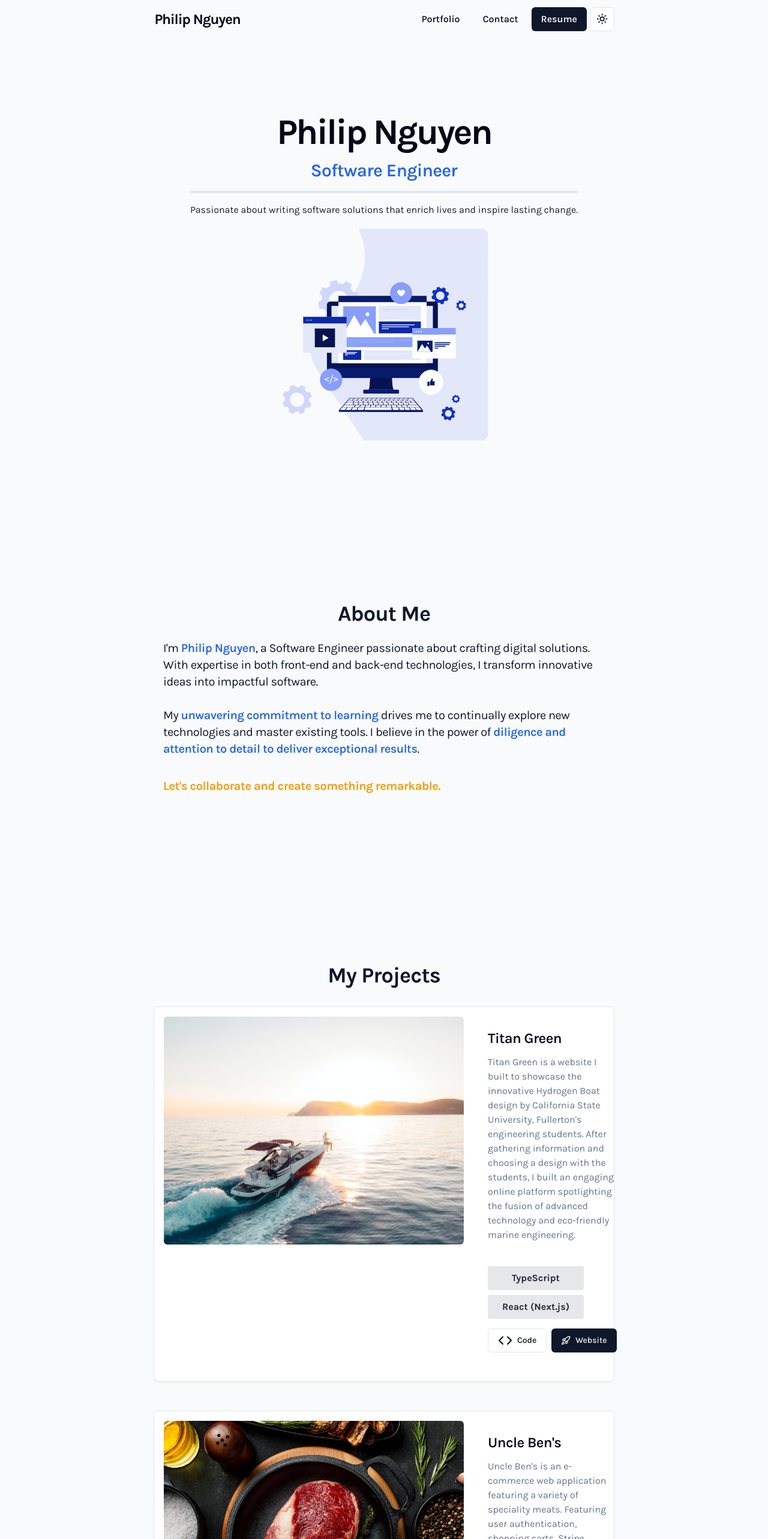
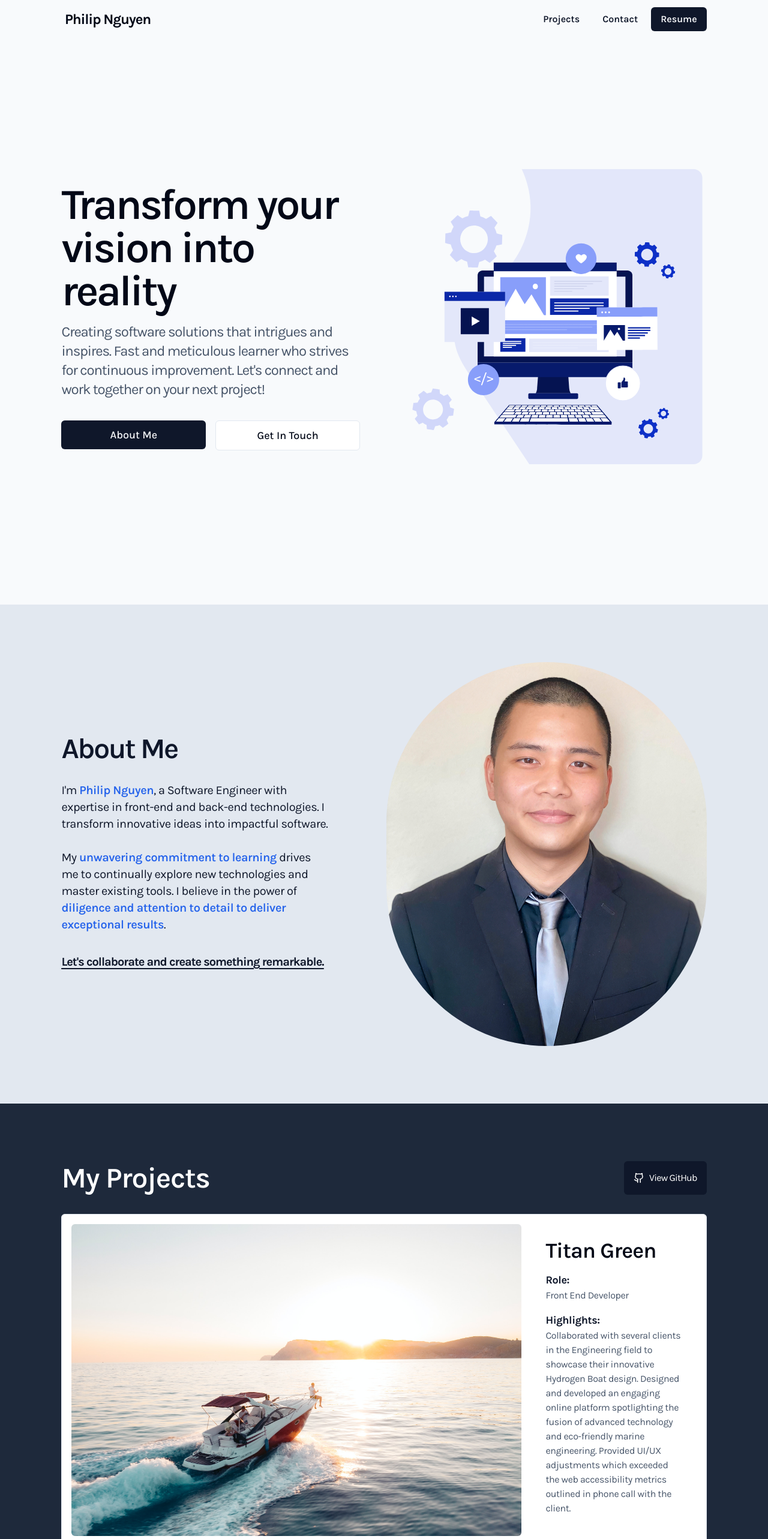
Before and after one commit to pn-code/personal-portfolio-nextjs, a Next.js app: page / in a window 1280 px wide. Shown: the top 2566 px of the page at 60% size. Built offline with nearby package versions, Linux system fonts and the light colour scheme.

Commit message:
Minor portfolio layout overhaul

```diff
--- a/app/layout.tsx
+++ b/app/layout.tsx
@@ -1,22 +1,22 @@
 import "./globals.css";
 import type { Metadata } from "next";
 import { Karla } from "next/font/google";
-import { ThemeProvider } from "@/components/ThemeProvider";
 
 const karla = Karla({ subsets: ["latin"] });
 
 export const metadata: Metadata = {
     title: "Philip Nguyen",
-  description: "This is the personal portfolio of Philip Nguyen, a Software Engineer who specializes web development within the JavaScript/TypeScript environment.",
+    description:
+        "This is the personal portfolio of Philip Nguyen, a Software Engineer who specializes web development within the JavaScript/TypeScript environment.",
     openGraph: {
         images: [
             {
                 url: "https://github.com/pn-code/personal-portfolio-nextjs/blob/main/public/og.png",
                 width: 800,
                 height: 600,
-      }
-    ]
-  }
+            },
+        ],
+    },
 };
 
 export default function RootLayout({
@@ -26,15 +26,7 @@ export default function RootLayout({
 }) {
     return (
         <html lang="en">
-      <body className={karla.className}>
-        <ThemeProvider
-          attribute="class"
-          defaultTheme="light"
-          enableSystem={false}
-        >
-          {children}
-        </ThemeProvider>
-      </body>
+            <body className={karla.className}>{children}</body>
         </html>
     );
 }
--- a/app/page.tsx
+++ b/app/page.tsx
@@ -3,14 +3,16 @@ import About from "../components/portfolio/About";
 import Projects from "../components/portfolio/Projects";
 import Footer from "../components/portfolio/Footer";
 import Navbar from "@/components/portfolio/Navbar";
+import Contact from "@/components/portfolio/Contact";
 
 export default function Home() {
     return (
-    <main className="w-full bg-slate-50 dark:bg-slate-900">
+        <main className="w-full bg-slate-50">
             <Navbar />
             <Main />
             <About />
             <Projects />
+            <Contact />
             <Footer />
         </main>
     );
--- a/components/ModeToggle.tsx
+++ /dev/null
@@ -1,26 +0,0 @@
-"use client";
-
-import * as React from "react";
-import { Moon, Sun } from "lucide-react";
-import { useTheme } from "next-themes";
-import { Button } from "@/components/ui/button";
-
-export function ModeToggle() {
-  const { theme, setTheme } = useTheme();
-
-  function handleThemeToggle(currentTheme: string | undefined) {
-    return currentTheme === "dark" ? setTheme("light") : setTheme("dark");
-  }
-
-  return (
-    <Button
-      onClick={() => handleThemeToggle(theme)}
-      variant="outline"
-      size="icon"
-    >
-      <Sun className="h-[1.2rem] w-[1.2rem] rotate-0 scale-100 transition-all dark:-rotate-90 dark:scale-0" />
-      <Moon className="absolute h-[1.2rem] w-[1.2rem] rotate-90 scale-0 transition-all dark:rotate-0 dark:scale-100" />
-      <span className="sr-only">Toggle theme</span>
-    </Button>
-  );
-}
--- a/components/ThemeProvider.tsx
+++ /dev/null
@@ -1,9 +0,0 @@
-"use client";
-
-import * as React from "react";
-import { ThemeProvider as NextThemesProvider } from "next-themes";
-import { type ThemeProviderProps } from "next-themes/dist/types";
-
-export function ThemeProvider({ children, ...props }: ThemeProviderProps) {
-  return <NextThemesProvider {...props}>{children}</NextThemesProvider>;
-}
--- a/components/animations/WebAnimation.jsx
+++ b/components/animations/WebAnimation.jsx
@@ -5,7 +5,7 @@ import webAnimation from "./web.json";
 
 export default function WebAnimation() {
     const style = {
-        height: 360,
+        height: 800,
     };
 
     return <Lottie style={style} animationData={webAnimation} speed={0.1} />;
--- a/components/portfolio/About.tsx
+++ b/components/portfolio/About.tsx
@@ -1,43 +1,60 @@
+import Image from "next/image";
 import { Button } from "../ui/button";
+import ProfileImg from "@/public/assets/profile.png";
 
 const About = () => {
     return (
-    <div id="about" className="w-full h-[calc(100vh-130px)] sm:px-[20%] px-4 mt-8">
-      <div className="max-w-[1240px] w-full h-full mx-auto flex">
+        <div
+            id="about"
+            className="w-full md:px-[8%] px-1.5 py-12 md:py-24 bg-slate-200"
+        >
+            <div className="w-full h-full mx-auto flex flex-col md:flex-row gap-4 md:gap-24">
                 <div className="w-full flex flex-col gap-2 sm:gap-4 justify-center">
-          <h1 className="text-4xl text-primary font-bold text-center tracking-tight mb-2">
+                    <h1 className="md:text-5xl text-4xl text-primary font-semibold tracking-tighter mb-4 text-center md:text-left">
                         About Me
                     </h1>
 
-          <p className="text-lg md:text-xl text-primary text-left rounded-md px-4 tracking-tight">
+                    <p className="text-lg md:text-xl text-primary text-left rounded-md tracking-tight max-w-[800px]">
                         I&apos;m{" "}
-            <span className="font-semibold text-blue-600 dark:text-blue-400">
+                        <span className="font-semibold text-blue-600">
                             Philip Nguyen
                         </span>
-            , a Software Engineer passionate about crafting digital solutions.
-            With expertise in both front-end and back-end technologies, I
-            transform innovative ideas into impactful software.
+                        , a Software Engineer with expertise in front-end and
+                        back-end technologies. I transform innovative ideas into
+                        impactful software.
                         <br />
                         <br />
                         My{" "}
-            <span className="text-blue-600 dark:text-blue-400 font-semibold">
+                        <span className="text-blue-600 font-semibold">
                             unwavering commitment to learning
                         </span>{" "}
-            drives me to continually explore new technologies and master
-            existing tools. I believe in the power of{" "}
-            <span className="text-blue-600 dark:text-blue-400 font-semibold">
-              diligence and attention to detail to deliver exceptional results
+                        drives me to continually explore new technologies and
+                        master existing tools. I believe in the power of{" "}
+                        <span className="text-blue-600 font-semibold">
+                            diligence and attention to detail to deliver
+                            exceptional results
                         </span>
                         .
                         <br />
                         <br />
-            <Button className="text-amber-500 dark:text-amber-400 font-bold text-lg md:text-xl justify-start text-left p-0" variant="link">
+
+                        <Button
+                            className="tracking-tighter font-bold text-lg md:text-xl justify-start text-left p-0 underline hover:text-blue-600 duration-200"
+                            variant="link"
+                        >
                             <a href="#footer">
-                Let&apos;s collaborate and create something remarkable.
+                                Let&apos;s collaborate and create something
+                                remarkable.
                             </a>
                         </Button>
                     </p>
                 </div>
+                <Image
+                    className="rounded-full"
+                    src={ProfileImg}
+                    alt="Philip's portrait image"
+                    width={600}
+                />
             </div>
         </div>
     );
--- /dev/null
+++ b/components/portfolio/Contact.tsx
@@ -0,0 +1,57 @@
+import React from "react";
+import { Button } from "../ui/button";
+import { BookDownIcon, Github, Linkedin, LucideFile, Mail } from "lucide-react";
+import Image from "next/image";
+import WorkImg from "@/public/assets/work.jpg";
+
+export default function Contact() {
+    return (
+        <div
+            id="contact"
+            className="w-full md:px-[8%] px-1.5 py-12 bg-slate-900 text-white"
+        >
+            <div className="w-full h-full mx-auto flex flex-col md:flex-row gap-4 md:gap-24">
+                <div className="w-full flex flex-col gap-2 sm:gap-4 justify-center flex-1">
+                    <h1 className="md:text-5xl text-4xl font-semibold tracking-tighter mb-2 text-center md:text-left">
+                        Contact Me
+                    </h1>
+
+                    <p className="text-lg tracking-tight my-4 text-slate-300">
+                        Ready to work with me? Let&apos;s chat about your next
+                        project.
+                    </p>
+
+                    <div className="flex flex-col md:flex-row gap-4">
+                        <a
+                            className="w-full"
+                            href="mailto:philipnguyen953@gmail.com"
+                            target="_blank"
+                            rel="noreferrer"
+                        >
+                            <Button className="bg-slate-600 flex gap-2 text-lg p-6 hover:bg-slate-700 w-full">
+                                <Mail size={24} /> Send me an email
+                            </Button>
+                        </a>
+                        <a
+                            className="w-full"
+                            href="/assets/resume.pdf"
+                            target="_blank"
+                            rel="noreferrer"
+                        >
+                            <Button className="bg-slate-800 flex gap-2 text-lg p-6 hover:bg-slate-700 w-full">
+                                <LucideFile /> View Resume
+                            </Button>
+                        </a>
+                    </div>
+                </div>
+
+                <Image
+                    src={WorkImg}
+                    alt="Work with me"
+                    className="md:rounded-md flex-1"
+                    width={700}
+                />
+            </div>
+        </div>
+    );
+}
--- a/components/portfolio/Main.tsx
+++ b/components/portfolio/Main.tsx
@@ -1,23 +1,44 @@
 import WebAnimation from "../animations/WebAnimation";
+import { Button } from "../ui/button";
 
 const Main = () => {
     return (
         <div
             id="#"
-            className="px-4 w-full min-h-[100vh] h-full text-center flex items-center justify-center pt-32 animate-fadeIn"
+            className="px-1.5 text-center md:text-left w-full min-h-[100vh] h-full flex flex-col md:flex-row items-center md:gap-20 py-20 md:pt-32 animate-fadeIn md:px-[8%]"
         >
-            <div className="flex flex-col gap-2 sm:gap-4">
-                <h1 className="text-5xl sm:text-6xl font-bold tracking-tighter">
-                    Philip Nguyen
+            <div className="flex flex-col justify-center items-center gap-2 sm:gap-4 flex-1">
+                <h1 className="text-4xl md:text-7xl font-semibold tracking-tighter">
+                    Transform your vision into reality
                 </h1>
-                <h2 className="text-3xl tracking-tight text-blue-600 dark:text-blue-400 font-semibold">
-                    Software Engineer
+                <h2 className="text-lg md:text-2xl tracking-tighter text-slate-600">
+                    Creating software solutions that intrigues and inspires.
+                    Fast and meticulous learner who strives for continuous
+                    improvement. Let&apos;s connect and work together on your
+                    next project!
                 </h2>
                 <span className="border-b-primaryBtn border-b-2 sm:border-b-4"></span>
-                <p className="opacity-90 text-center">
-                    Passionate about writing software solutions that enrich
-                    lives and inspire lasting change.
-                </p>
+                <div className="flex gap-4 w-full">
+                    <a className="w-full" href="#about">
+                        <Button className="text-lg py-6 md:p-6 w-full">
+                            About Me
+                        </Button>
+                    </a>
+                    <a
+                        className="w-full"
+                        href="#contact"
+                    >
+                        <Button
+                            className="text-lg py-6 md:p-6 w-full"
+                            variant="outline"
+                        >
+                            Get In Touch
+                        </Button>
+                    </a>
+                </div>
+            </div>
+
+            <div className="flex-1 hidden md:flex">
                 <WebAnimation />
             </div>
         </div>
--- a/components/portfolio/Navbar.tsx
+++ b/components/portfolio/Navbar.tsx
@@ -1,10 +1,9 @@
 import Link from "next/link";
-import { ModeToggle } from "@/components/ModeToggle";
 import { Button } from "@/components/ui/button";
 
 const Navbar = () => {
     return (
-    <nav className="fixed bg-slate-50 dark:bg-slate-900 w-full flex justify-between items-center md:px-[20%] py-2 md:h-16 z-[100]">
+        <nav className="fixed bg-slate-50 dark:bg-slate-900 w-full flex justify-between items-center md:px-[8%] py-2 md:h-16 z-[100]">
             <a
                 className="md:w-[180px] hidden md:flex justify-center items-center rounded-md w-full p-0 text-2xl font-bold tracking-tighter hover:bg-slate-200 dark:hover:bg-slate-800 ease-linear duration-100"
                 href="/"
@@ -14,26 +13,35 @@ const Navbar = () => {
 
             <ul className="w-full flex justify-between md:justify-end gap-1.5 px-2 md:px-0">
                 <li className="font-semibold">
-          <a href="#">
-            <Button className="text-[16px] font-semibold" variant="link">
-              Portfolio
+                    <a href="#projects">
+                        <Button
+                            className="text-[16px] font-semibold"
+                            variant="link"
+                        >
+                            Projects
                         </Button>
                     </a>
                 </li>
                 <li className="font-semibold">
                     <Link href="#footer">
-            <Button className="text-[16px] font-semibold" variant="link">
+                        <Button
+                            className="text-[16px] font-semibold"
+                            variant="link"
+                        >
                             Contact
                         </Button>
                     </Link>
                 </li>
                 <li className="font-semibold">
-          <a href="/assets/resume.pdf" target="_blank" rel="noreferrer">
-            <Button className="text-[16px] font-semibold">Resume</Button>
+                    <a
+                        href="/assets/resume.pdf"
+                        target="_blank"
+                        rel="noreferrer"
+                    >
+                        <Button className="text-[16px] font-semibold">
+                            Resume
+                        </Button>
                     </a>
-        </li>
-        <li>
-          <ModeToggle />
                 </li>
             </ul>
         </nav>
--- a/components/portfolio/ProjectCard.tsx
+++ b/components/portfolio/ProjectCard.tsx
@@ -4,11 +4,9 @@ import {
     Card,
     CardContent,
     CardDescription,
-    CardFooter,
     CardHeader,
     CardTitle,
 } from "../ui/card";
-import SkillCard from "./SkillCard";
 
 import { Code, Rocket } from "lucide-react";
 import SkillList from "./SkillList";
@@ -20,6 +18,7 @@ interface ProjectCardProps {
     description: string;
     skills: string[];
     imageSrc: string;
+    role: string;
 }
 
 export default function ProjectCard({
@@ -29,13 +28,14 @@ export default function ProjectCard({
     description,
     skills,
     imageSrc,
+    role,
 }: ProjectCardProps) {
     return (
-        <Card className="dark:bg-black/25 xl:flex lg:p-4 lg:gap-4 w-full h-full">
+        <Card className="dark:bg-black/25 xl:flex lg:p-4 lg:gap-4 w-full h-full rounded-none md:rounded-md">
             {/* Image Container */}
-            <div className="relative w-full lg:min-w-[500px] h-[380px]">
+            <div className="relative w-full lg:min-w-[750px] h-[300px] md:h-[520px]">
                 <Image
-                    className="object-cover rounded-md"
+                    className="object-cover md:rounded-md"
                     src={imageSrc}
                     alt={title}
                     fill
@@ -44,8 +44,22 @@ export default function ProjectCard({
 
             <div className="flex flex-col gap-4">
                 <CardHeader className="space-y-4">
-                    <CardTitle>{title}</CardTitle>
-                    <CardDescription className="text-[16px]">{description}</CardDescription>
+                    <CardTitle className="text-3xl md:text-4xl">
+                        {title}
+                    </CardTitle>
+                    <div className="tracking-tight">
+                        <h3 className="text-[18px] font-bold text-primary">
+                            Role:
+                        </h3>
+                        <p className="text-slate-600 font-[16px]">{role}</p>
+                    </div>
+
+                    <CardDescription className="text-[16px] tracking-tight">
+                        <h3 className="text-[18px] font-bold text-primary">
+                            Highlights:
+                        </h3>
+                        <p className="text-slate-600 font-[16px]">{description}</p>
+                    </CardDescription>
                 </CardHeader>
 
                 <CardContent className="w-full h-full flex flex-col xl:flex-row justify-between items-center gap-4">
--- a/components/portfolio/Projects.tsx
+++ b/components/portfolio/Projects.tsx
@@ -1,4 +1,4 @@
-import { Button } from "../ui/button";
+import { Github } from "lucide-react";
 import ProjectCard from "./ProjectCard";
 
 const allProjects = [
@@ -8,9 +8,10 @@ const allProjects = [
         githubLink: "https://github.com/pn-code/boat",
         demo: "https://boat-one.vercel.app/",
         description:
-            "Titan Green is a website I built to showcase the innovative Hydrogen Boat design by California State University, Fullerton's engineering students. After gathering information and choosing a design with the students, I built an engaging online platform spotlighting the fusion of advanced technology and eco-friendly marine engineering.",
+            "Collaborated with several clients in the Engineering field to showcase their innovative Hydrogen Boat design. Designed and developed an engaging online platform spotlighting the fusion of advanced technology and eco-friendly marine engineering. Provided UI/UX adjustments which exceeded the web accessibility metrics outlined in phone call with the client.",
         skills: ["TypeScript", "React (Next.js)"],
         imageSrc: "/assets/projects/titan-green.jpg",
+        role: "Front End Developer",
     },
     {
         id: 4,
@@ -21,6 +22,7 @@ const allProjects = [
             "Uncle Ben's is an e-commerce web application featuring a variety of speciality meats. Featuring user authentication, shopping carts, Stripe integration, order tracking, and an admin application built underneath it all for the shop owner to track, create, update, and delete collections, products, billboards, and orders.",
         skills: ["TypeScript", "React (Next.js)", "Node", "PostgreSQL"],
         imageSrc: "/assets/projects/uncleben.jpg",
+        role: "Full Stack Developer",
     },
     {
         id: 3,
@@ -31,6 +33,7 @@ const allProjects = [
             "FitHeroes is a powerful fitness app that helps you track your progress, plan your workouts, and achieve your fitness goals. It provides a variety of features including a detailed calorie calculator, weight and body fat tracker, nutrition and exercise journals, and the ability to build, view, and save workout plans.",
         skills: ["TypeScript", "React (Next.js)", "Node", "MySQL"],
         imageSrc: "/assets/projects/fitheroes.jpg",
+        role: "Full Stack Developer",
     },
     {
         id: 2,
@@ -41,6 +44,7 @@ const allProjects = [
             "Monster Burger is a restaurant web app which offers a user-friendly interface for customers to browse the menu, customize orders with add-ons and combos, manage their cart, place orders (PayPal or cash), and track order status. Admins can access the dashboard to process orders and update details.",
         skills: ["JavaScript", "React (Next.js)", "Redux", "Node", "MongoDB"],
         imageSrc: "/assets/projects/monsterburger.png",
+        role: "Full Stack Developer",
     },
     {
         id: 1,
@@ -51,6 +55,7 @@ const allProjects = [
             "The Bug Tracker is designed to keep track of bugs and monitor progress made towards fixing them across multiple projects. It provides a user-friendly interface for managing projects, tracking issues, and facilitating communication among team members.",
         skills: ["JavaScript", "React (Next.js)", "Node", "PostgreSQL"],
         imageSrc: "/assets/projects/bug.jpg",
+        role: "Full Stack Developer",
     },
 ];
 
@@ -58,12 +63,21 @@ const Projects = () => {
     return (
         <div
             id="projects"
-            className="w-full h-full sm:px-[20%] mb-10 pt-10 flex flex-col gap-4 mt-16"
+            className="w-full h-full md:px-[8%] pt-12 md:py-24 flex flex-col gap-4 bg-slate-800 text-white px-1.5"
         >
             <div className="flex flex-col h-full">
-                <h1 className="text-4xl text-primary font-bold text-center tracking-tight mb-4">
-                    My Projects
-                </h1>
+                <header className="flex justify-between items-center mb-4">
+                    <h1 className="text-4xl md:text-5xl text-white font-semibold tracking-tight">
+                        My Projects
+                    </h1>
+                    <a
+                        className="flex tracking-tighter items-center gap-2 p-4 bg-slate-900 rounded-md duration-200 hover:bg-slate-900/70 hover:underline"
+                        href=""
+                    >
+                        <Github size={18} />
+                        View GitHub
+                    </a>
+                </header>
 
                 <div className="w-full flex flex-col gap-12 mt-4">
                     {allProjects.map((project) => (
@@ -75,6 +89,7 @@ const Projects = () => {
                             githubLink={project.githubLink}
                             demo={project.demo}
                             imageSrc={project.imageSrc}
+                            role={project.role}
                         />
                     ))}
                 </div>
```
Also changed, not shown: components/portfolio/Footer.tsx (+12 -14 lines). Lines whose indentation alone changed are shown as unchanged.
